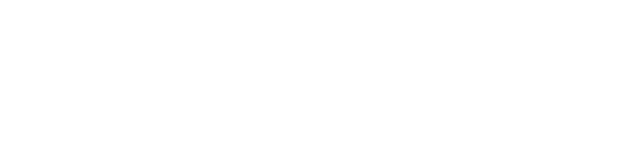
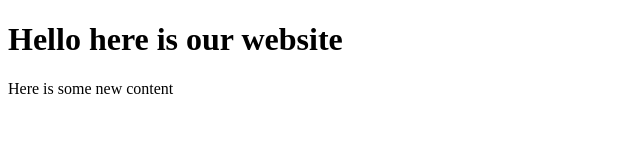
Before and after one commit to TedMcG7/test-repo, a plain HTML site: page index.html in a window 1280 px wide. Shown: the whole page, without its empty margins (0-640 px from the left). Drawn offline with Linux system fonts and the light colour scheme.

Commit message:
Added content to html

```diff
--- a/index.html
+++ b/index.html
@@ -7,6 +7,7 @@
   <title>Document</title>
 </head>
 <body>
-
+  <h1>Hello here is our website</h1>
+  <p>Here is some new content</p>
 </body>
 </html>
```
